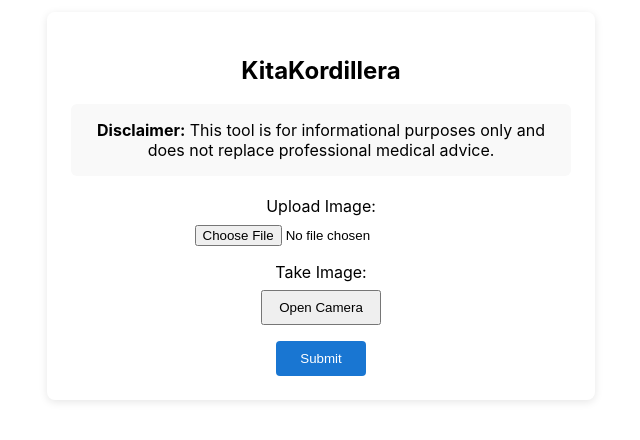
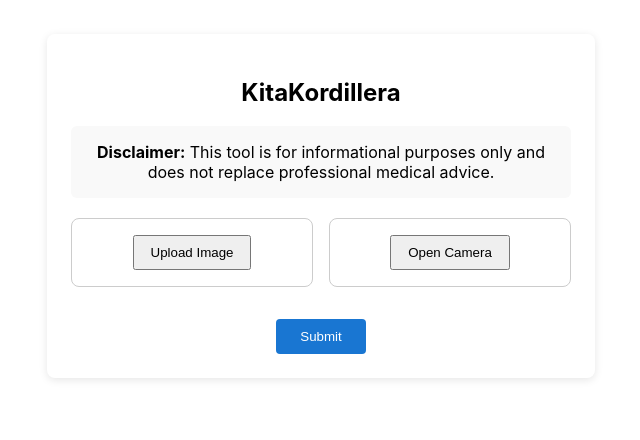
Before and after one commit to HansongProgramming/KitaKordillera_Frontend, a React (Create React App) app in the folder kitakordillera/: page / in a window 1280 px wide. Shown: the part 194-634 px from the top of the page, without its empty margins (319-959 px from the left). Built offline with nearby package versions, Linux system fonts and the light colour scheme.

Commit message:
changes to frontend: added new div + removed labels

```diff
--- a/kitakordillera/public/index.html
+++ b/kitakordillera/public/index.html
@@ -24,7 +24,7 @@
       work correctly both with client-side routing and a non-root public URL.
       Learn how to configure a non-root public URL by running `npm run build`.
     -->
-    <title>React App</title>
+    <title>KitaKordillera</title>
   </head>
   <body>
     <noscript>You need to enable JavaScript to run this app.</noscript>
--- a/kitakordillera/src/App.js
+++ b/kitakordillera/src/App.js
@@ -22,18 +22,36 @@
       <div style={{ minHeight: '100vh', display: 'flex', alignItems: 'center', justifyContent: 'center' }}>
         <div className="App" style={{ maxWidth: 500, width: '100%', padding: 24, borderRadius: 8, boxShadow: '0 2px 8px rgba(0,0,0,0.1)' }}>
           <h2>KitaKordillera</h2>
-          <div style={{ marginBottom: 20, background: '#f9f9f9', padding: 16, borderRadius: 6 }}>
+          <div style={{ marginBottom: 20, background: '#f9f9f9', padding: 16, borderRadius: 6, justifyContent: 'center', alignItems: 'center', textAlign: 'center' }}>
             <strong>Disclaimer:</strong> This tool is for informational purposes only and does not replace professional medical advice.
           </div>
-          <form onSubmit={handleSubmit}>
-            <div style={{ marginBottom: 16 }}>
-              <label htmlFor="upload-image" style={{ display: 'block', marginBottom: 8 }}>Upload Image:</label>
-              <input type="file" id="upload-image" accept="image/*" onChange={handleImageUpload} />
-            </div>
-            <div style={{ marginBottom: 16 }}>
-              <label style={{ display: 'block', marginBottom: 8 }}>Take Image:</label>
-              <button type="button" style={{ padding: '8px 16px' }}>Open Camera</button>
-            </div>
+          <form onSubmit={handleSubmit} style={{ }}>
+            <div style={{ marginBottom: 16, display: 'flex', flexDirection: 'row', gap: 16}}>
+              <div style={{ marginBottom: 16, display: 'flex', flexDirection: 'column', justifyContent: 'center', alignItems: 'center', textAlign: 'center', border: '1px solid #ccc', padding: 16, borderRadius: 8, flex:1}}>
+                <input
+                  type="file"
+                  id="upload-image"
+                  accept="image/*"
+                  onChange={handleImageUpload}
+                  style={{ display: 'none' }}
+                />
+                <label htmlFor="upload-image">
+                  <button
+                    type="button"
+                    style={{ padding: '8px 16px' }}
+                    onClick={() => document.getElementById('upload-image').click()}
+                  >
+                    Upload Image
+                  </button>
+                </label>
+                {image && (
+                  <img src={image} alt="Preview" style={{ maxWidth: '100%', borderRadius: 8, marginTop: 8 }} />
+                )}
+              </div>
+              <div style={{ marginBottom: 16, display: 'flex', flexDirection: 'column', justifyContent: 'center', alignItems: 'center', textAlign: 'center', border: '1px solid #ccc', padding: 16, borderRadius: 8, flex: 1}}>
+                <button type="button" style={{ padding: '8px 16px' }}>Open Camera</button>
+              </div>
+              </div>
             <button type="submit" style={{ padding: '10px 24px', background: '#1976d2', color: '#fff', border: 'none', borderRadius: 4 }}>Submit</button>
           </form>
         </div>
@@ -41,7 +59,6 @@
     );
   }
 
-  // Results page
   return (
     <div style={{ minHeight: '100vh', display: 'flex', alignItems: 'center', justifyContent: 'center' }}>
       <div className="App" style={{ maxWidth: 600, width: '100%', padding: 24, borderRadius: 8, boxShadow: '0 2px 8px rgba(0,0,0,0.1)' }}>
```
